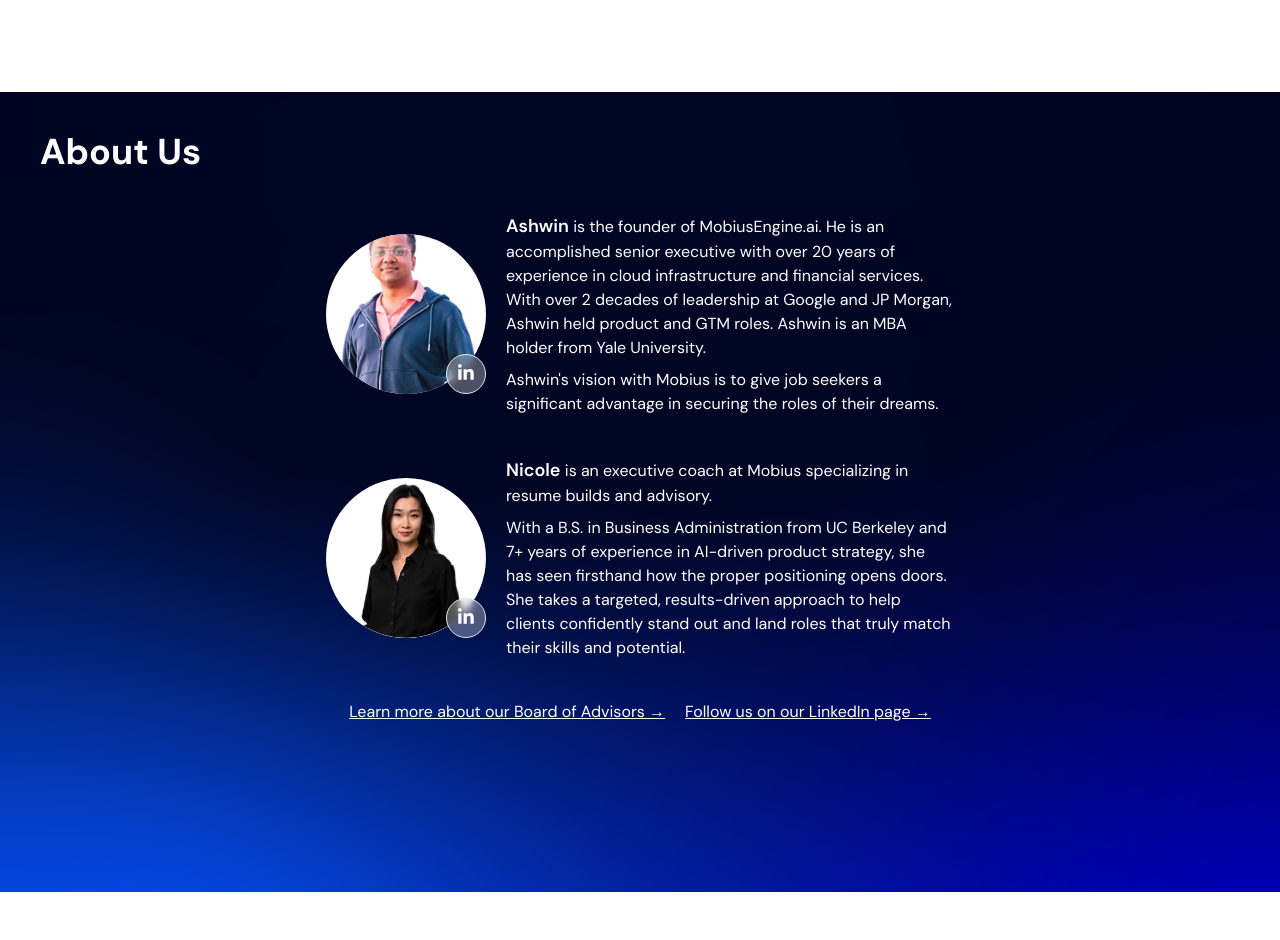
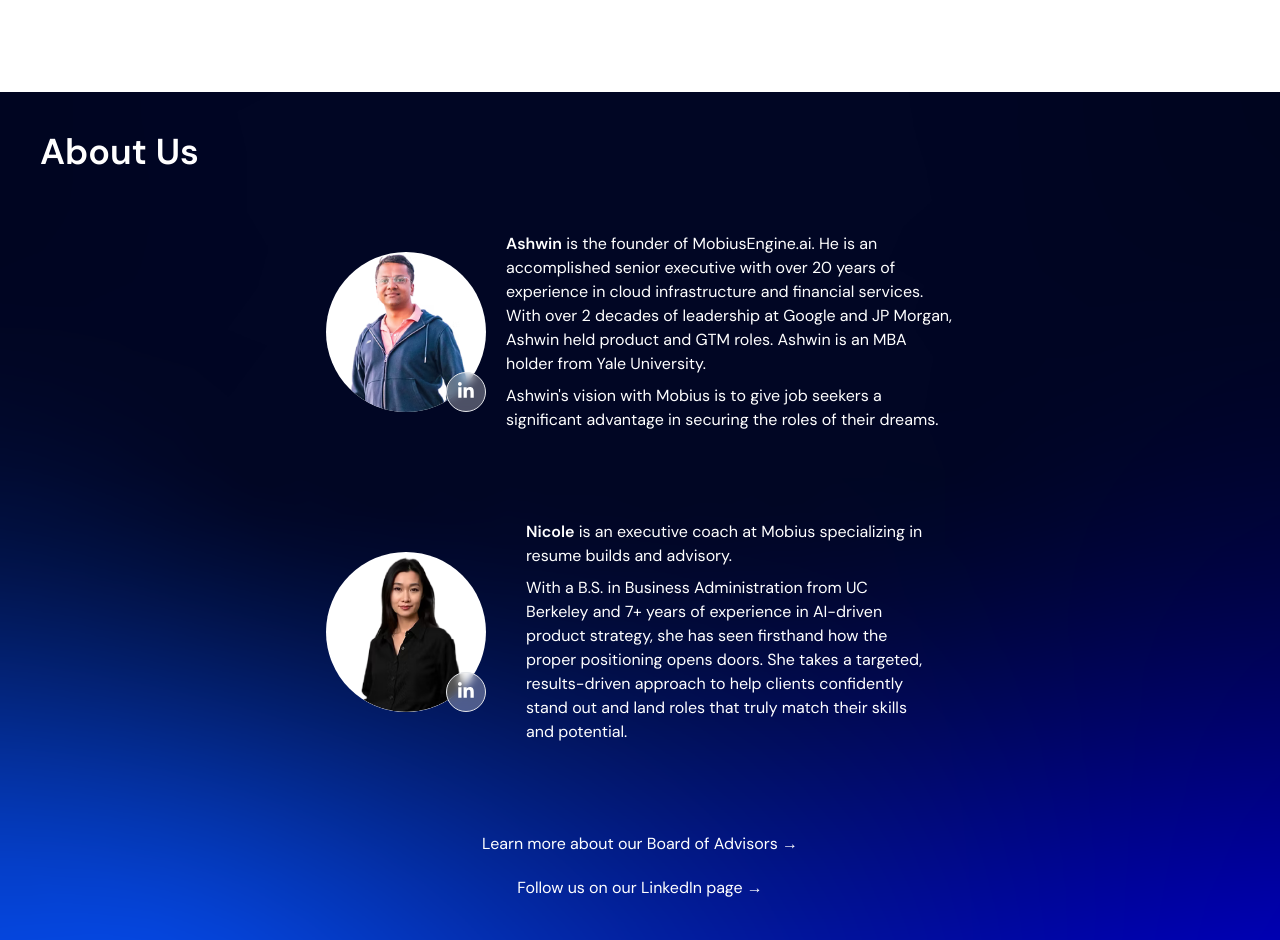
Before and after one commit to PiyushAryan/mobius, a React (Vite) app: page / in a window 1280 px wide. Shown: the part 1120-2060 px from the top of the page. Before the commit the page ends 2012 px from the top, so only its background shows below. Built offline with nearby package versions, Linux system fonts and the light colour scheme.

Commit message:
changes in about section

```diff
--- a/src/components/About.jsx
+++ b/src/components/About.jsx
@@ -9,22 +9,22 @@
         <div className="min-h-screen flex flex-col bg-[url('/about.png')] bg-cover bg-center relative max-w-[1500px] mx-auto text-white font-DM_Sans">
 
             <div className="md:flex-row justify-center items-center gap-10 md:px-10">
-            <h2 className="text-xl md:text-4xl font-bold mb-10 mt-10">About Us</h2>
-                <div className="flex flex-row md:flex-row justify-center items-center md:items-center gap-5">
+                <h2 className="text-xl md:text-4xl font-DM_Sans font-semibold mb-10 mt-10">About Us</h2>
+                <div className="flex flex-row md:flex-row justify-center items-center md:items-center gap-5 px-5 py-5 pb-12">
                     <div className="relative">
                         <img
                             src="/ashwin-image.png" // Replace with actual image path
                             alt="Ashwin"
-                            className="w-40 h-40 md:w-40 md:h-40 rounded-full bg-white object-cover"
+                            className=" md:w-40 md:h-40 rounded-full bg-white object-contain"
                         />
                         <div className="absolute bottom-0 right-0 bg-white/30 backdrop-blur-sm border text-white rounded-full w-10 h-10 flex items-center justify-center">
                             <span className="text-lg"><FontAwesomeIcon icon={faLinkedinIn} /></span>
                         </div>
                     </div>
-                    <div className="max-w-md">
+                    <div className="max-w-md ">
 
                         <p className="text-sm md:text-base inline">
-                        <p className="text-lg font-semibold inline">Ashwin</p> is the founder of MobiusEngine.ai. He is an accomplished senior executive with over 20 years of experience in cloud infrastructure and financial services. With over 2 decades of leadership at Google and JP Morgan, Ashwin held product and GTM roles. Ashwin is an MBA holder from Yale University.
+                            <p className="text-md font-semibold inline">Ashwin</p> is the founder of MobiusEngine.ai. He is an accomplished senior executive with over 20 years of experience in cloud infrastructure and financial services. With over 2 decades of leadership at Google and JP Morgan, Ashwin held product and GTM roles. Ashwin is an MBA holder from Yale University.
                         </p>
                         <p className="text-sm md:text-base mt-2">
                             Ashwin's vision with Mobius is to give job seekers a significant advantage in securing the roles of their dreams.
@@ -33,21 +33,21 @@
                 </div>
 
 
-                <div className="flex flex-col md:flex-row justify-center items-center md:items-center pt-10 gap-5">
+                <div className="flex flex-row md:flex-row justify-center items-center md:items-center pt-10 gap-5 px-5 py-5 pb-12">
                     <div className="relative">
                         <img
                             src="/nicole-image.png" // Replace with actual image path
                             alt="Nicole"
-                            className="w-32 h-32 md:w-40 md:h-40 rounded-full object-cover bg-white"
+                            className="md:w-40 md:h-40 rounded-full bg-white object-contain"
                         />
                         <div className="absolute bottom-0 right-0 bg-white/30 backdrop-blur-sm blur-2 border text-white rounded-full w-10 h-10 flex items-center justify-center">
                             <span className="text-lg"><FontAwesomeIcon icon={faLinkedinIn} /></span>
                         </div>
                     </div>
-                    <div className="max-w-md">
+                    <div className="max-w-md px-5">
 
                         <p className="text-sm md:text-base inline">
-                        <p className="text-lg font-semibold inline">Nicole</p> is an executive coach at Mobius specializing in resume builds and advisory.
+                            <p className="text-md font-semibold inline">Nicole</p> is an executive coach at Mobius specializing in resume builds and advisory.
                         </p>
                         <p className="text-sm md:text-base mt-2">
                             With a B.S. in Business Administration from UC Berkeley and 7+ years of experience in AI-driven product strategy, she has seen firsthand how the proper positioning opens doors. She takes a targeted, results-driven approach to help clients confidently stand out and land roles that truly match their skills and potential.
@@ -56,14 +56,16 @@
                 </div>
             </div>
 
-            <div className="flex flex-col md:flex-row justify-center gap-5 mt-10 mb-10 text-sm md:text-base">
-                <a href="#" className="underline hover:text-blue-300">
+            <div className="flex flex-col justify-center items-center px-5 gap-5 mt-10 mb-10 text-sm md:text-base">
+                <a href="#" className=" hover:text-blue-300">
                     Learn more about our Board of Advisors →
                 </a>
-                <a href="#" className="underline hover:text-blue-300">
+                <a href="#" className=" hover:text-blue-300">
                     Follow us on our LinkedIn page →
                 </a>
             </div>
+
+
         </div>
     );
 }
```
